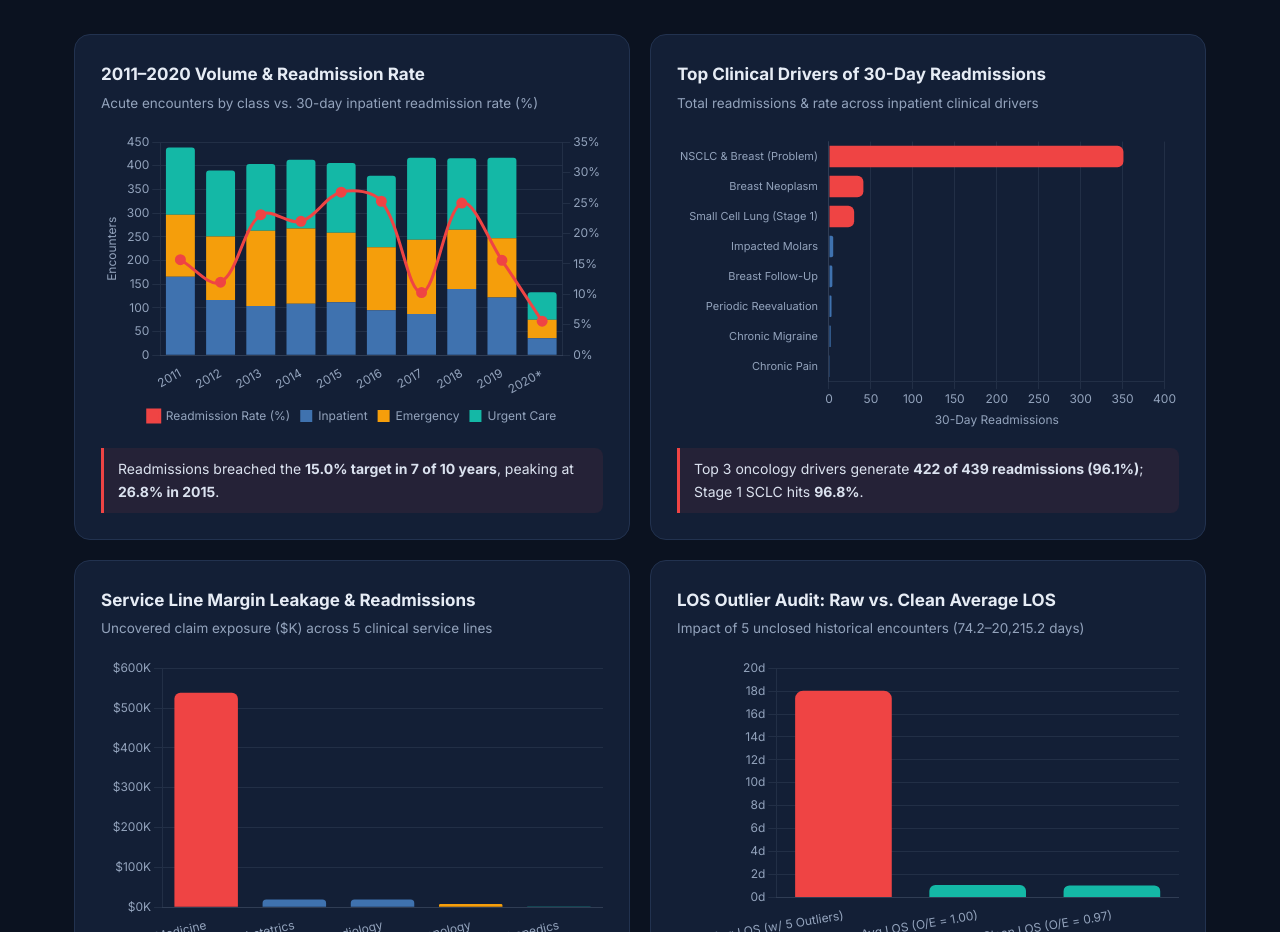
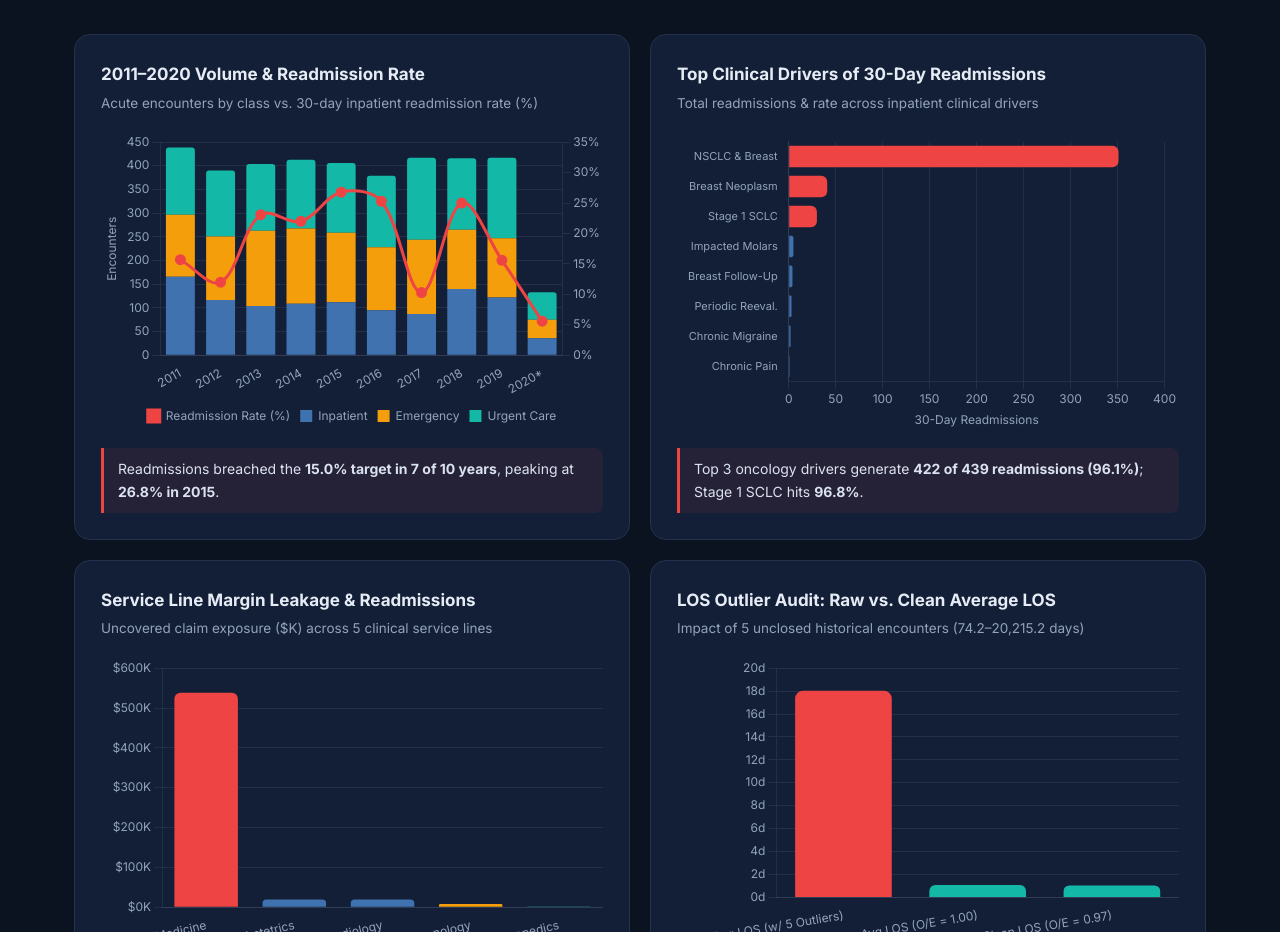
Before and after one commit to ahmedelsayed7115/healthcare-operations-report, a plain HTML site: page index.html in a window 1280 px wide. Shown: the part 2020-2952 px from the top of the page. Drawn offline with nearby package versions, Linux system fonts and the light colour scheme.

Commit message:
Adjust horizontal bar labels to prevent left-edge clipping

```diff
--- a/index.html
+++ b/index.html
@@ -653,7 +653,7 @@
     driversChart: (ctx) => new Chart(ctx, {
       type: 'bar',
       data: {
-        labels: ['NSCLC & Breast (Problem)', 'Breast Neoplasm', 'Small Cell Lung (Stage 1)', 'Impacted Molars', 'Breast Follow-Up', 'Periodic Reevaluation', 'Chronic Migraine', 'Chronic Pain'],
+        labels: ['NSCLC & Breast', 'Breast Neoplasm', 'Stage 1 SCLC', 'Impacted Molars', 'Breast Follow-Up', 'Periodic Reeval.', 'Chronic Migraine', 'Chronic Pain'],
         datasets: [{
           data: [351, 41, 30, 5, 4, 3, 2, 1],
           backgroundColor: (c) => c.dataIndex < 3 ? C.red : C.blue,
@@ -662,6 +662,7 @@
       },
       options: {
         indexAxis: 'y', maintainAspectRatio: false,
+        layout: { padding: { left: 8 } },
         plugins: { legend: { display: false }, tooltip: { callbacks: { label: c => c.raw + ' 30-day readmissions' } } },
         scales: { x: { title: { display: true, text: '30-Day Readmissions' } }, y: { ticks: { font: { size: 11 } }, grid: { display: false } } }
       }
```
